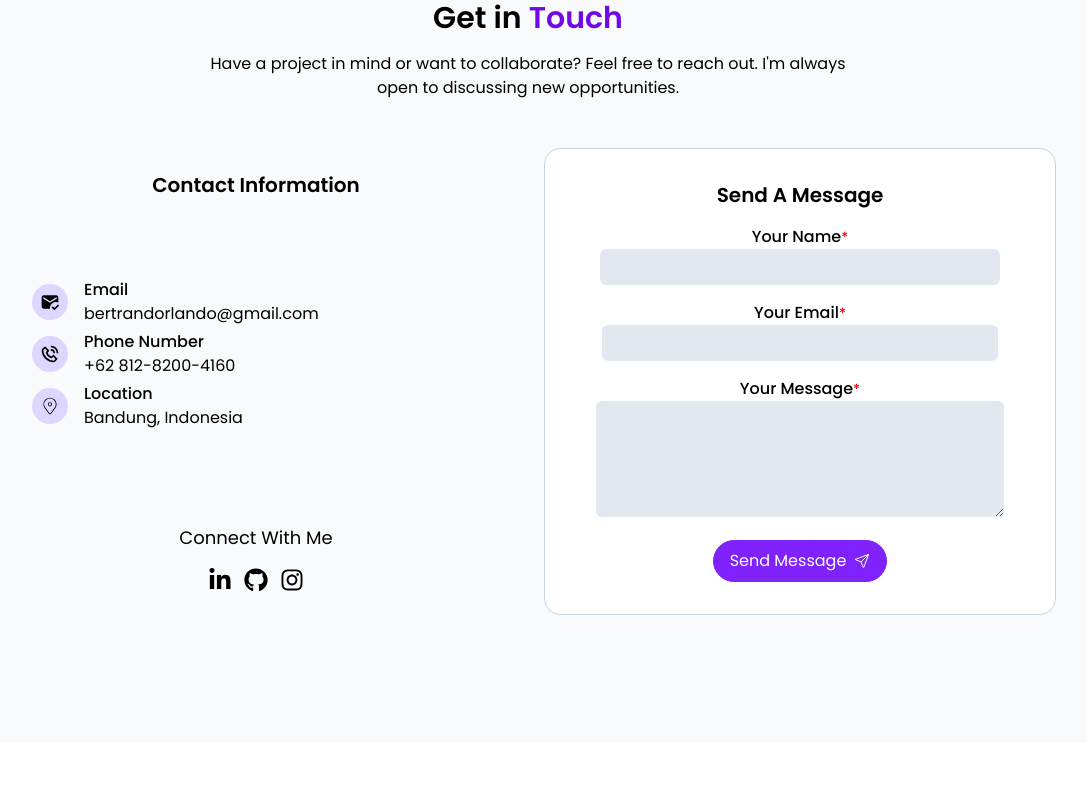
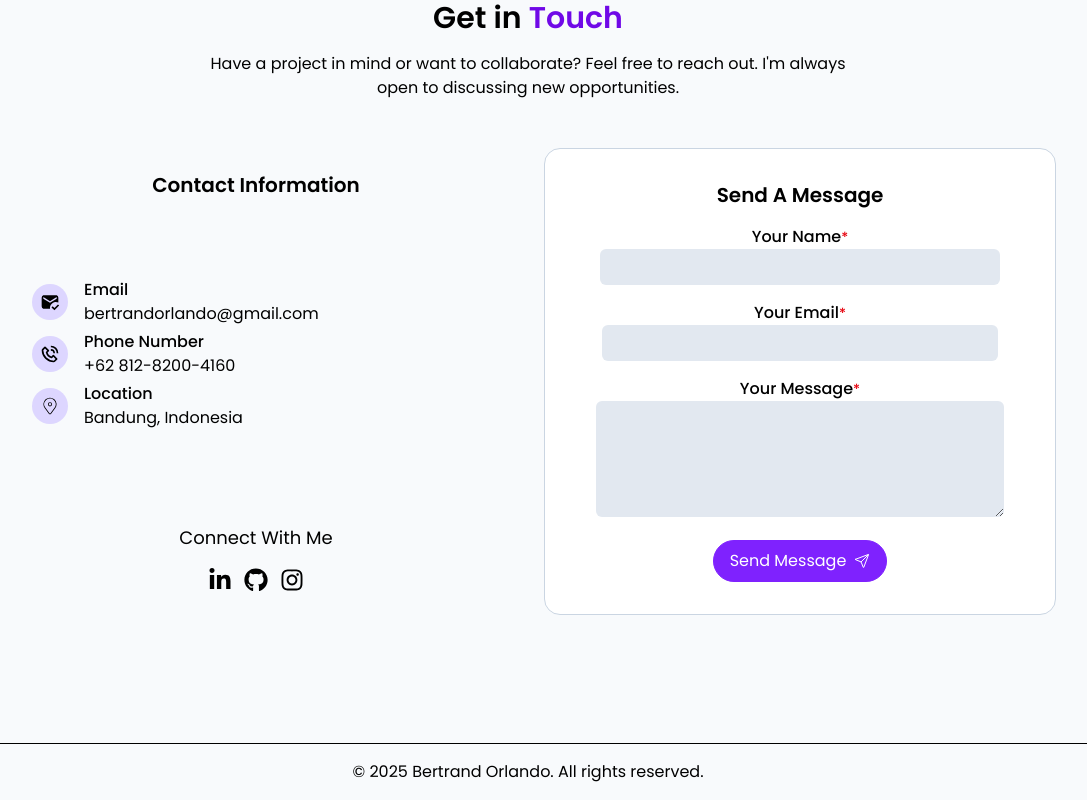
Before and after one commit to bertrandOrlando/portfolio-2025, a Next.js app: page / in a window 1280 px wide. Shown: the part 3666-4466 px from the top of the page, without its empty margins (112-1199 px from the left). Before the commit the page ends 4409 px from the top, so only its background shows below. Built offline with nearby package versions, Linux system fonts and the light colour scheme.

Commit message:
feat: add footer section

```diff
--- a/src/app/page.tsx
+++ b/src/app/page.tsx
@@ -4,6 +4,7 @@ import { AboutSection } from "@/containers/HomePage/AboutSection";
 import { SkillSection } from "@/containers/HomePage/SkillSection";
 import { ProjectSection } from "@/containers/HomePage/ProjectSection";
 import { Contact } from "@/containers/HomePage/Contact";
+import { Footer } from "@/containers/HomePage/Footer";
 
 export default function Home() {
   return (
@@ -13,7 +14,8 @@ export default function Home() {
       <AboutSection />
       <SkillSection />
       <ProjectSection />
-      <Contact/>
+      <Contact />
+      <Footer />
     </div>
   );
 }
--- /dev/null
+++ b/src/containers/HomePage/Footer.tsx
@@ -0,0 +1,9 @@
+import React from "react";
+
+export const Footer = () => {
+  return (
+    <footer className="w-full border-t py-4 text-center">
+      © 2025 Bertrand Orlando. All rights reserved.
+    </footer>
+  );
+};
```
